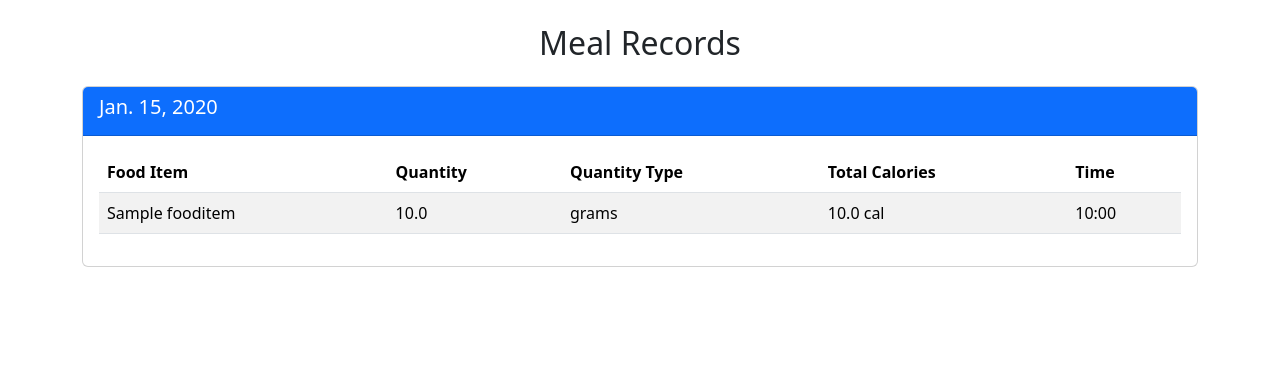
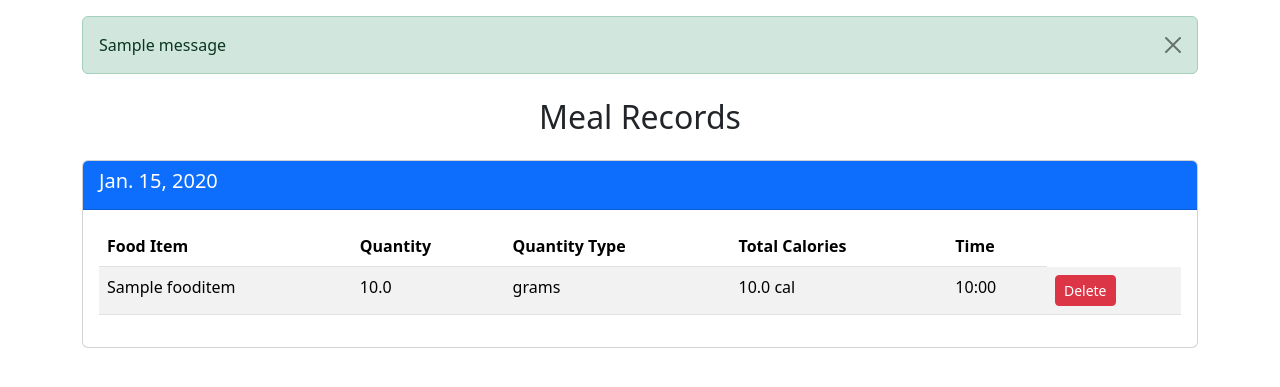
Before and after one commit to adithyansgithub/MealCalorie-project, a Django app: page /mealcalorie/records/ in a window 1280 px wide. Shown: the part 56-443 px from the top of the page. Run offline with Django 5.2, Linux system fonts and the light colour scheme; a user stored in the database is signed in; tables that the repository leaves empty hold one stand-in row (values such as "Sample post"); one stand-in notice (Sample message) is shown.

Commit message:
Updated records page

```diff
--- a/mealcalorie_app/templates/mealcalorie_app/records.html
+++ b/mealcalorie_app/templates/mealcalorie_app/records.html
@@ -39,6 +39,18 @@
         </div>
     </nav>
 
+    <!-- Display Messages -->
+    <div class="container mt-3">
+        {% if messages %}
+            {% for message in messages %}
+                <div class="alert alert-success alert-dismissible fade show" role="alert">
+                    {{ message }}
+                    <button type="button" class="btn-close" data-bs-dismiss="alert" aria-label="Close"></button>
+                </div>
+            {% endfor %}
+        {% endif %}
+    </div>
+
     <!-- Content -->
     <div class="container">
         <h2 class="text-center my-4">Meal Records</h2>
@@ -67,6 +79,13 @@
                                         <td>{{ record.quantity_type }}</td>
                                         <td>{{ record.total_calories }} cal</td>
                                         <td>{{ record.date_time|time:"H:i" }}</td>
+                                        <td>
+                                            <!-- Delete Button -->
+                                            <form method="post" action="{% url 'delete_record' record.id %}" class="d-inline">
+                                                {% csrf_token %}
+                                                <button type="submit" class="btn btn-danger btn-sm">Delete</button>
+                                            </form>
+                                        </td>
                                     </tr>
                                 {% endfor %}
                             </tbody>
--- a/mealcalorie_app/urls.py
+++ b/mealcalorie_app/urls.py
@@ -5,4 +5,5 @@ urlpatterns = [
     path('add-meal/', views.add_meal, name='add_meal'),
     path('records/', views.records, name='records'),
     path('add-food-item/', views.add_food_item, name='add_food_item'),
+    path('delete-record/<int:record_id>/', views.delete_record, name='delete_record'),
 ]
--- a/mealcalorie_app/views.py
+++ b/mealcalorie_app/views.py
@@ -5,6 +5,9 @@ from django.contrib.auth.decorators import login_required
 from django.contrib import messages
 from mealcalorie_app.models import MealEntry
 from .forms import FoodItemForm
+from django.shortcuts import get_object_or_404
+from django.http import HttpResponseRedirect
+from django.urls import reverse
 
 @login_required
 def add_meal(request):
@@ -55,8 +58,6 @@ def records(request):
         'grouped_records': grouped_records,
     })
 
-from django.contrib import messages
-
 @login_required
 def add_food_item(request):
     if request.method == 'POST':
@@ -69,3 +70,10 @@ def add_food_item(request):
         form = FoodItemForm()
 
     return render(request, 'mealcalorie_app/add_food_item.html', {'form': form})
+
+@login_required
+def delete_record(request, record_id):
+    record = get_object_or_404(MealEntry, id=record_id, user=request.user)
+    record.delete()
+    messages.success(request, "The record has been successfully deleted!")  # Add success message
+    return redirect('records')
```
